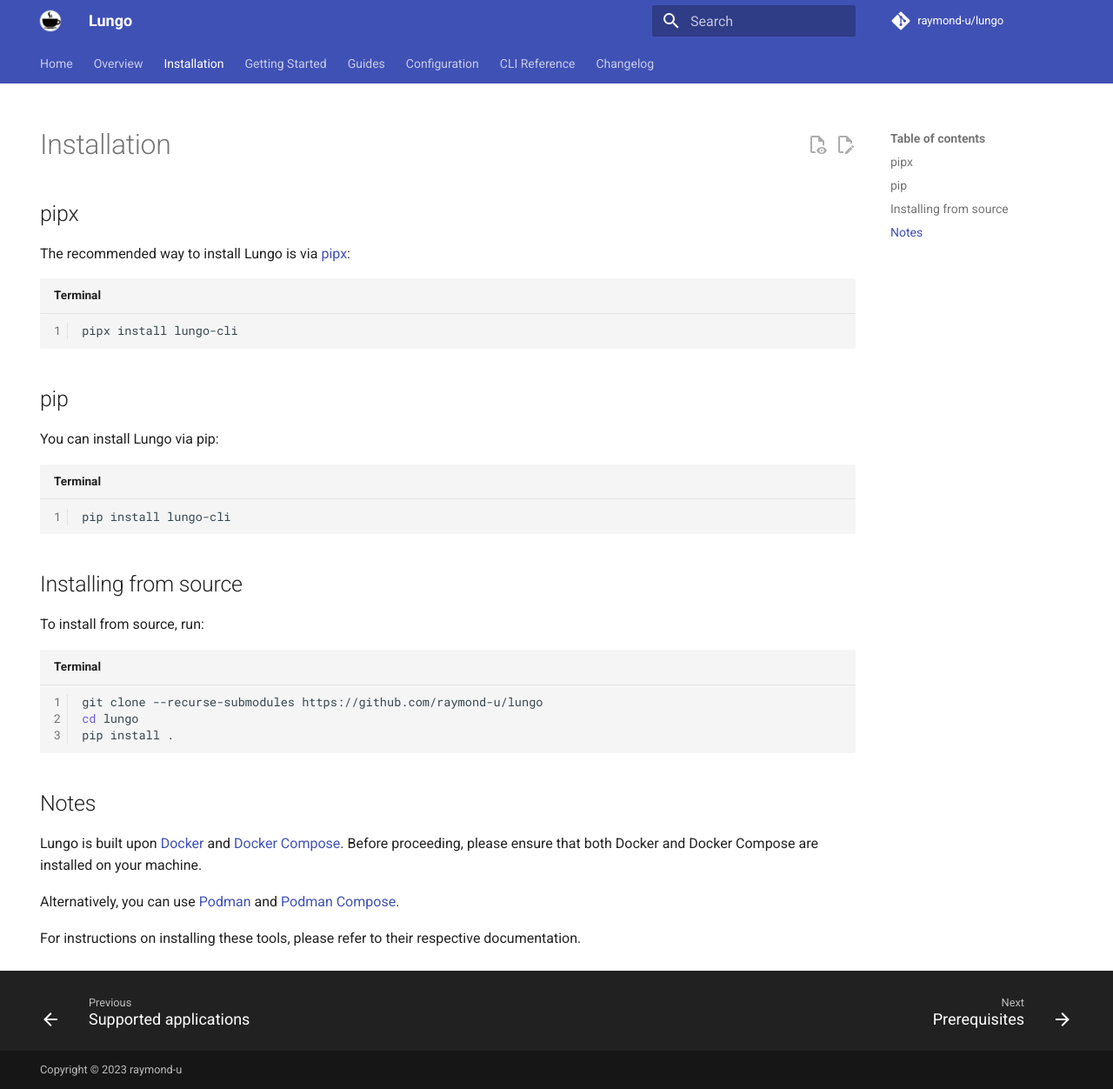
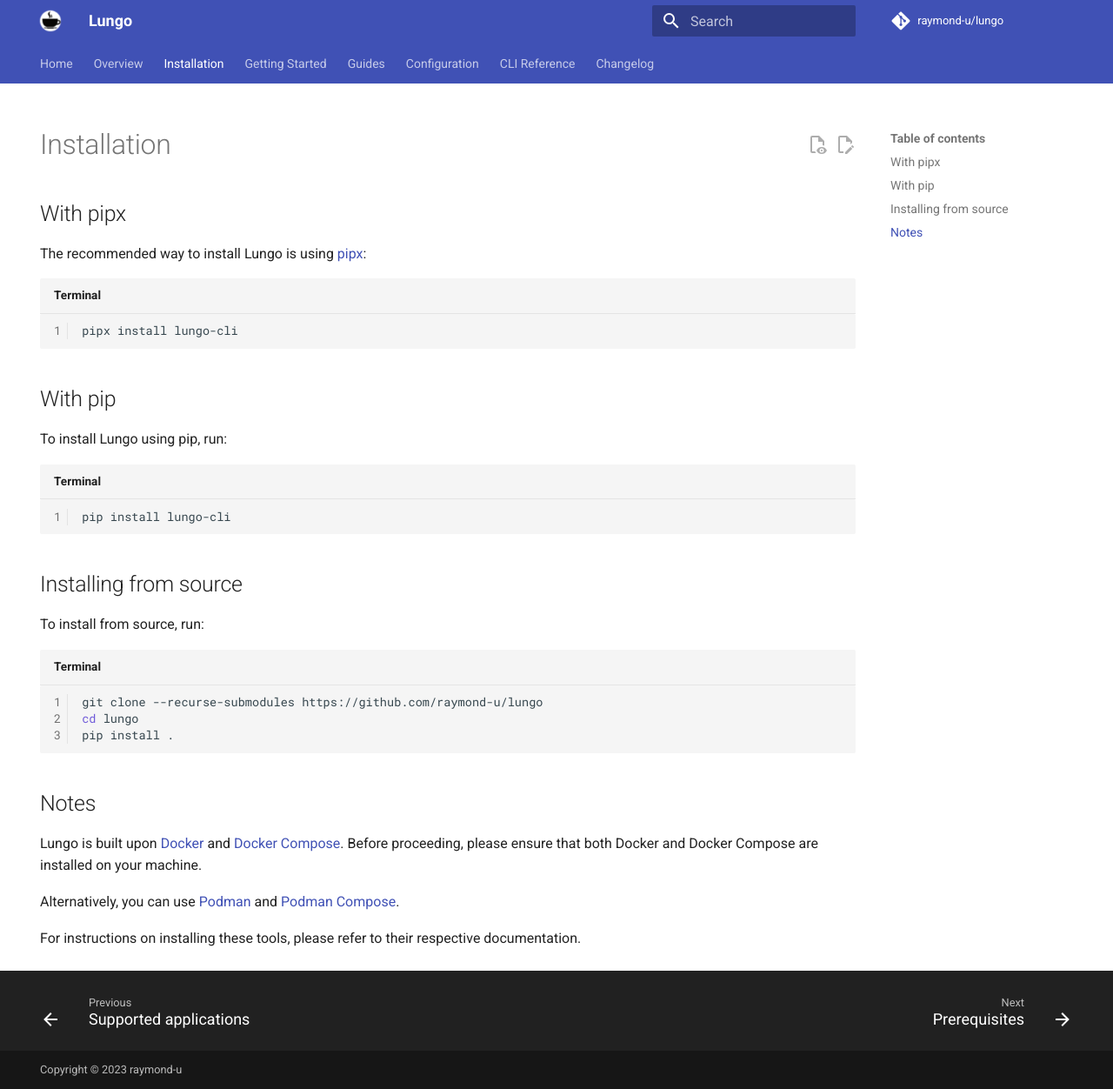
Before and after one commit to raymond-u/lungo, an MkDocs documentation site: the page built from docs/installation.md, in a window 1280 px wide and 1252 px high. Shown: the whole window at 87% size. Built offline with MkDocs 1.6.1 and Material for MkDocs 9.7.7, drawn with Linux system fonts in a browser that asks for light colours; comment, search, counter and statistics services are not loaded; the version menu is left out.

Commit message:
docs: wording

````diff
--- a/docs/installation.md
+++ b/docs/installation.md
@@ -5,17 +5,17 @@
 
 # Installation
 
-## pipx
+## With pipx
 
-The recommended way to install Lungo is via [pipx](https://pypa.github.io/pipx/):
+The recommended way to install Lungo is using [pipx](https://pypa.github.io/pipx/):
 
 ```bash linenums="1" title="Terminal"
 pipx install lungo-cli
 ```
 
-## pip
+## With pip
 
-You can install Lungo via pip:
+To install Lungo using pip, run:
 
 ```bash linenums="1" title="Terminal"
 pip install lungo-cli
````
